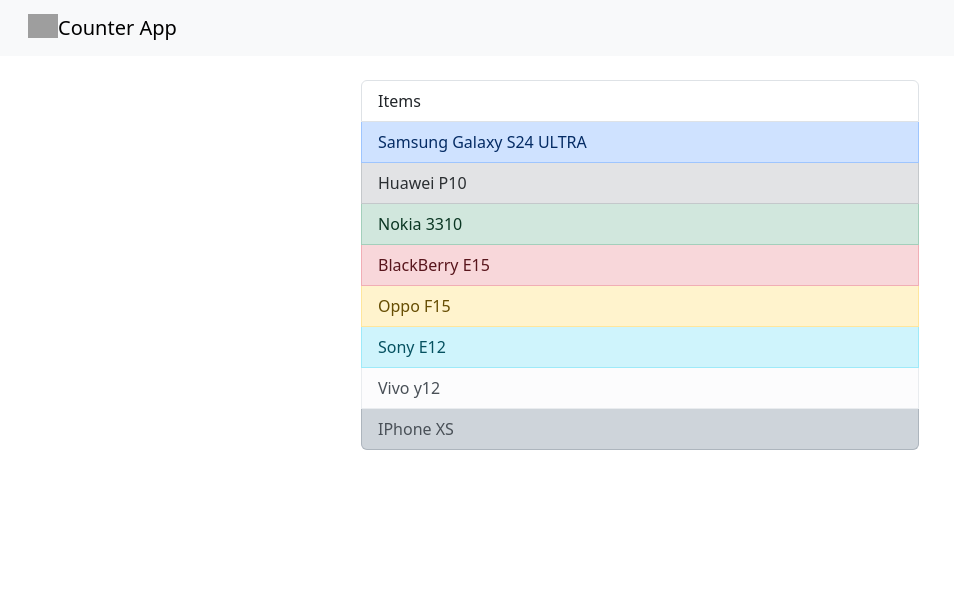
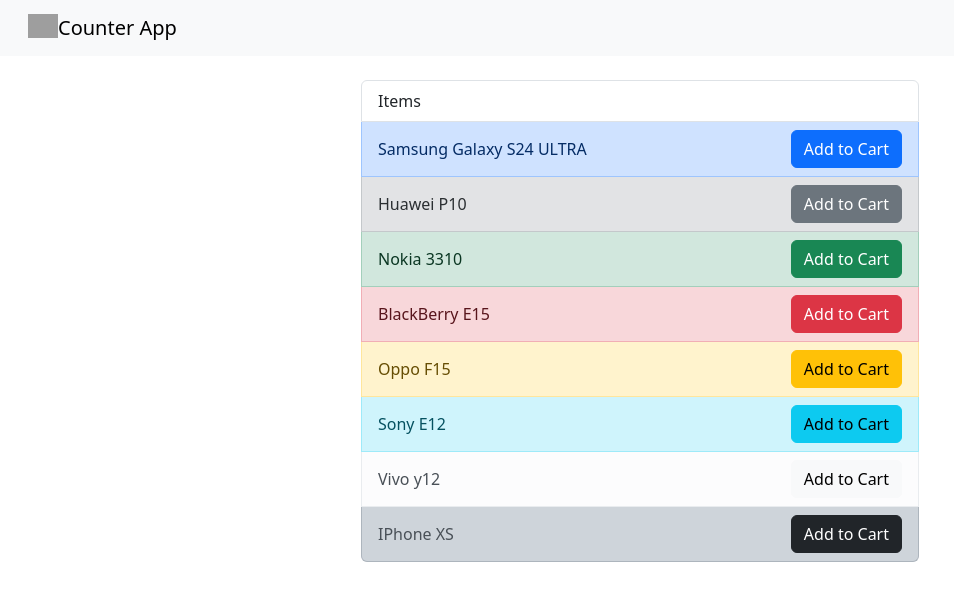
Before and after one commit to muhammad-hamza-liaqat/react.js-learning, a React (Create React App) app: page / in a window 1280 px wide. Shown: the top 600 px of the page, without its empty margins (0-954 px from the left). Built offline with nearby package versions, Linux system fonts and the light colour scheme; grey boxes are pictures that could not be loaded.

Commit message:
functionality -> added to cart completed

```diff
--- a/src/components/Items.js
+++ b/src/components/Items.js
@@ -1,24 +1,99 @@
-import React from 'react'
-import "./css.css";
+import React, { useContext } from 'react'
+import './css.css'
+import { CartContext } from '../context/CartContext'
 
-export default function Items() {
-    return (
-        <>
-            <div className="container my-4">
-                <div className="list-group">
-                    <a href="http://localhost:3000/" className="list-group-item list-group-item-action">Items</a>
+export default function Items () {
+  const cart = useContext(CartContext)
+  console.log('----->', cart)
 
-                    <a href="http://localhost:3000/" className="list-group-item list-group-item-action list-group-item-primary">Samsung Galaxy S24 ULTRA</a>
-                    <a href="http://localhost:3000/" className="list-group-item list-group-item-action list-group-item-secondary">Huawei P10</a>
-                    <a href="http://localhost:3000/" className="list-group-item list-group-item-action list-group-item-success">Nokia 3310</a>
-                    <a href="http://localhost:3000/" className="list-group-item list-group-item-action list-group-item-danger">BlackBerry E15</a>
-                    <a href="http://localhost:3000/" className="list-group-item list-group-item-action list-group-item-warning">Oppo F15</a>
-                    <a href="http://localhost:3000/" className="list-group-item list-group-item-action list-group-item-info">Sony E12</a>
-                    <a href="http://localhost:3000/" className="list-group-item list-group-item-action list-group-item-light">Vivo y12</a>
-                    <a href="http://localhost:3000/" className="list-group-item list-group-item-action list-group-item-dark">IPhone XS</a>
-                </div>
-            </div>
+  const addToCartHandler = item => {
+    cart.setItems([...cart.items, item])
+  }
+  return (
+    <>
+      <div className='container my-4'>
+        <div className='list-group'>
+          <a
+            href='#'
+            className='list-group-item list-group-item-action d-flex justify-content-between align-items-center'
+          >
+            Items
+          </a>
 
-        </>
-    )
+          <a
+            href='#'
+            className='list-group-item list-group-item-action list-group-item-primary d-flex justify-content-between align-items-center'
+          >
+            Samsung Galaxy S24 ULTRA
+            <button className='btn btn-primary' onClick={addToCartHandler}>
+              Add to Cart
+            </button>
+          </a>
+          <a
+            href='#'
+            className='list-group-item list-group-item-action list-group-item-secondary d-flex justify-content-between align-items-center'
+          >
+            Huawei P10
+            <button className='btn btn-secondary' onClick={addToCartHandler}>
+              Add to Cart
+            </button>
+          </a>
+          <a
+            href='#'
+            className='list-group-item list-group-item-action list-group-item-success d-flex justify-content-between align-items-center'
+          >
+            Nokia 3310
+            <button className='btn btn-success' onClick={addToCartHandler}>
+              Add to Cart
+            </button>
+          </a>
+          <a
+            href='#'
+            className='list-group-item list-group-item-action list-group-item-danger d-flex justify-content-between align-items-center'
+          >
+            BlackBerry E15
+            <button className='btn btn-danger' onClick={addToCartHandler}>
+              Add to Cart
+            </button>
+          </a>
+          <a
+            href='#'
+            className='list-group-item list-group-item-action list-group-item-warning d-flex justify-content-between align-items-center'
+          >
+            Oppo F15
+            <button className='btn btn-warning' onClick={addToCartHandler}>
+              Add to Cart
+            </button>
+          </a>
+          <a
+            href='#'
+            className='list-group-item list-group-item-action list-group-item-info d-flex justify-content-between align-items-center'
+          >
+            Sony E12
+            <button className='btn btn-info' onClick={addToCartHandler}>
+              Add to Cart
+            </button>
+          </a>
+          <a
+            href='#'
+            className='list-group-item list-group-item-action list-group-item-light d-flex justify-content-between align-items-center'
+          >
+            Vivo y12
+            <button className='btn btn-light' onClick={addToCartHandler}>
+              Add to Cart
+            </button>
+          </a>
+          <a
+            href='#'
+            className='list-group-item list-group-item-action list-group-item-dark d-flex justify-content-between align-items-center'
+          >
+            IPhone XS
+            <button className='btn btn-dark' onClick={addToCartHandler}>
+              Add to Cart
+            </button>
+          </a>
+        </div>
+      </div>
+    </>
+  )
 }
--- a/src/context/CartContext.jsx
+++ b/src/context/CartContext.jsx
@@ -2,9 +2,10 @@
 
 export const CartContext = createContext();
 
-export const CartProvider = (props) =>{
+export const CartProvider = (props) => {
+    const [items, setItems] = useState([]);
     return (
-        <CartContext.Provider >
+        <CartContext.Provider value={{ items, setItems }}>
             {
                 props.children
             }
```
